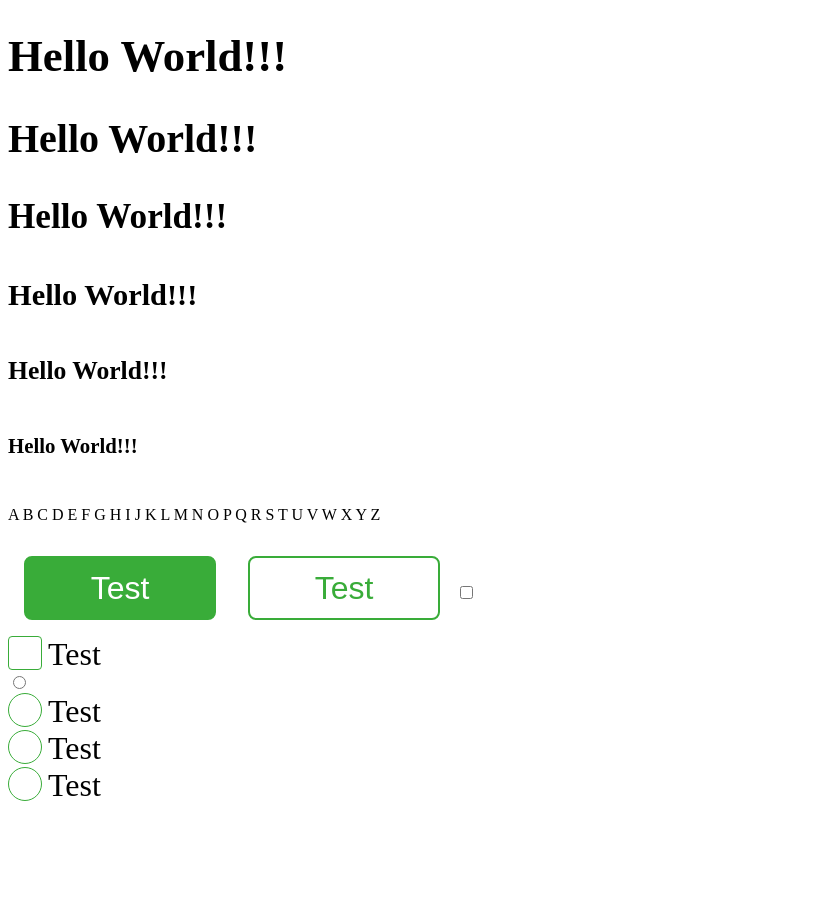
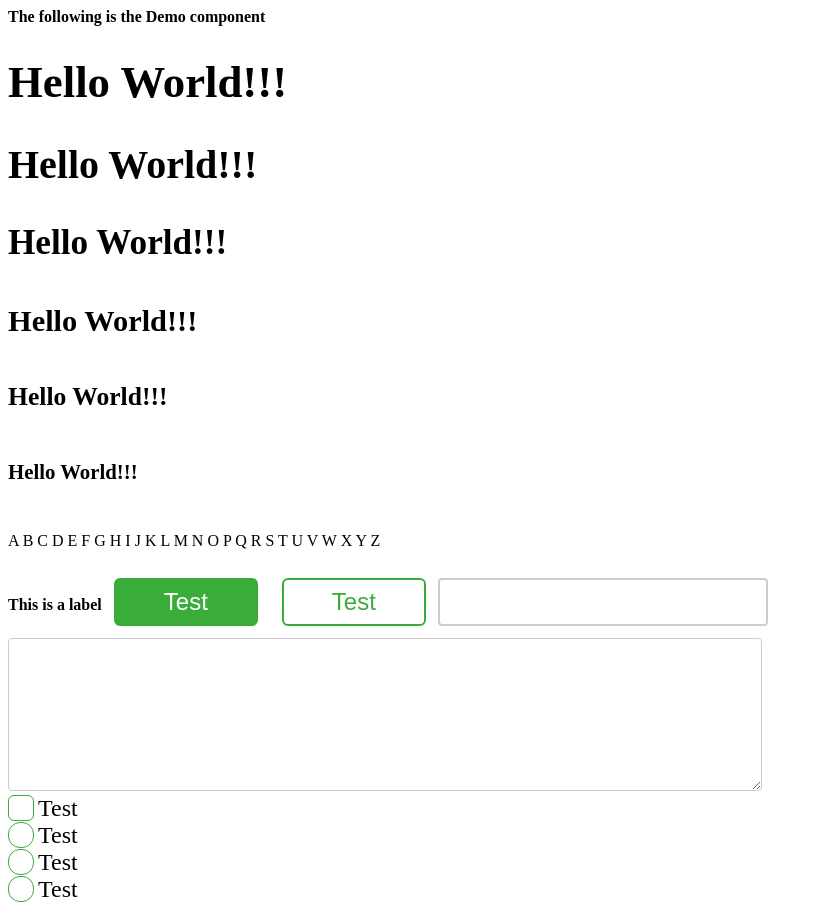
Before and after one commit to jagadeesh-b-ch/clarialpha-web, a React app: page / in a window 1280 px wide. Shown: the whole page, without its empty margins (0-823 px from the left). Before the commit the page ends 812 px from the top, so only its background shows below. Built offline with nearby package versions, Linux system fonts and the light colour scheme; the HTML template or start-up script is replaced by a standard one.

Commit message:
updated styles for the basic html components

```diff
--- a/src/App.jsx
+++ b/src/App.jsx
@@ -1,55 +1,14 @@
 import React from 'react';
 import './styles/global-style.scss';
+
+import Demo from './components/Demo.jsx';
 
 class App extends React.Component {
    render() {
       return (
-          <div>
-         <h1>
-            Hello World!!!
-         </h1>
-         <h2>
-            Hello World!!!
-         </h2>
-         <h3>
-            Hello World!!!
-         </h3>
-         <h4>
-            Hello World!!!
-         </h4>
-         <h5>
-            Hello World!!!
-         </h5>
-         <h6>
-            Hello World!!!
-         </h6>
-         <p>
-             A B C D E F G H I J K L M N O P Q R S T U V W X Y Z
-        </p>
-        <button class="button primary">Test</button>
-        <button class="button default">Test</button>
-        <input type="checkbox"/>
-        <label class="check-box-container">
-            Test
-            <input type="checkbox"/>
-            <span class="check-box"></span>
-        </label>
-        <input type="radio"/>
-        <label class="radio-box-container">
-            Test
-            <input type="radio" name="test"/>
-            <span class="radio-box"></span>
-        </label>
-        <label class="radio-box-container">
-            Test
-            <input type="radio" name="test"/>
-            <span class="radio-box"></span>
-        </label>
-        <label class="radio-box-container">
-            Test
-            <input type="radio" name="test"/>
-            <span class="radio-box"></span>
-        </label>
+        <div>
+            <label>The following is the Demo component</label>
+            <Demo/>
         </div>
       );
    }
--- /dev/null
+++ b/src/components/Demo.jsx
@@ -0,0 +1,59 @@
+import React from 'react';
+
+class Demo extends React.Component {
+    render() {
+        return(
+        <div>
+         <h1>
+            Hello World!!!
+         </h1>
+         <h2>
+            Hello World!!!
+         </h2>
+         <h3>
+            Hello World!!!
+         </h3>
+         <h4>
+            Hello World!!!
+         </h4>
+         <h5>
+            Hello World!!!
+         </h5>
+         <h6>
+            Hello World!!!
+         </h6>
+         <p>
+             A B C D E F G H I J K L M N O P Q R S T U V W X Y Z
+        </p>
+        <label>This is a label</label>
+        <button class="button primary">Test</button>
+        <button class="button default">Test</button>
+        <input type="text" class="text-field"/>
+        <br/>
+        <textarea class="text-area" cols="50" rows="5"></textarea>
+        <label class="check-box-container">
+            Test
+            <input type="checkbox"/>
+            <span class="check-box"></span>
+        </label>
+        <label class="radio-box-container">
+            Test
+            <input type="radio" name="test"/>
+            <span class="radio-box"></span>
+        </label>
+        <label class="radio-box-container">
+            Test
+            <input type="radio" name="test"/>
+            <span class="radio-box"></span>
+        </label>
+        <label class="radio-box-container">
+            Test
+            <input type="radio" name="test"/>
+            <span class="radio-box"></span>
+        </label>
+        </div>
+        );
+    }
+}
+
+export default Demo;
--- a/src/styles/global-style.scss
+++ b/src/styles/global-style.scss
@@ -1,3 +1,4 @@
+@import 'theme/text.scss';
 @import 'theme/button.scss';
 @import 'theme/text-field.scss';
 @import 'theme/check-box.scss';
@@ -13,31 +14,3 @@ body {
     overflow-x: auto;
     overflow-y: auto;
 }
-
-h1 {
-    font-size: 2.8rem;
-}
-
-h2 {
-    font-size: 2.5rem;
-}
-
-h3 {
-    font-size: 2.2rem;
-}
-
-h4 {
-    font-size: 1.9rem;
-}
-
-h5 {
-    font-size: 1.6rem;
-}
-
-h6 {
-    font-size: 1.3rem;
-}
-
-p {
-    font-size: 1rem;
-}
--- a/src/styles/theme/button.scss
+++ b/src/styles/theme/button.scss
@@ -1,12 +1,12 @@
 .button {
-    min-width: 12rem;
-    height: 4rem;
-    margin: 1rem;
+    min-width: 9rem;
+    height: 3rem;
+    margin: 0.75rem;
     font-weight: lighter;
-    font-size: 2rem;
+    font-size: 1.5rem;
     cursor: pointer;
     display: inline-block;
-    border-radius: 0.5rem;
+    border-radius: 0.375rem;
     box-shadow: none;
     border-style: solid;
     user-select: none;
--- a/src/styles/theme/check-box.scss
+++ b/src/styles/theme/check-box.scss
@@ -1,11 +1,12 @@
 .check-box-container {
     display: block;
     position: relative;
-    padding-left: 2.5rem;
-    font-size: 2rem;
+    padding-left: 1.875rem;
+    font-size: 1.5rem;
     user-select: none;
     -webkit-user-select: none;
     -ms-user-select: none;
+    font-weight: lighter;
 }
 
 .check-box-container input {
@@ -18,13 +19,13 @@
     position: absolute;
     top: 0;
     left: 0;
-    height: 2rem;
-    width: 2rem;
+    height: 1.5rem;
+    width: 1.5rem;
     background-color: #ffffff;
     border-style: solid;
     border-width: thin;
     border-color: #39ac39;
-    border-radius: 0.25rem;
+    border-radius: 0.375rem;
 }
 
 .check-box-container input:checked ~ .check-box {
@@ -42,12 +43,12 @@
 }
 
 .check-box-container .check-box:after {
-    left: 0.6rem;
+    left: 0.45rem;
     top: 0rem;
-    width: 0.6rem;
-    height: 1.4rem;
+    width: 0.45rem;
+    height: 1.05rem;
     border: solid #ffffff;
-    border-width: 0 0.2rem 0.2rem 0;
+    border-width: 0 0.15rem 0.15rem 0;
     -webkit-transform: rotate(45deg);
     -ms-transform: rotate(45deg);
     transform: rotate(45deg);
--- a/src/styles/theme/radio-box.scss
+++ b/src/styles/theme/radio-box.scss
@@ -1,11 +1,12 @@
 .radio-box-container {
     display: block;
     position: relative;
-    padding-left: 2.5rem;
-    font-size: 2rem;
+    padding-left: 1.875rem;
+    font-size: 1.5rem;
     user-select: none;
     -webkit-user-select: none;
     -ms-user-select: none;
+    font-weight: lighter;
 }
 
 .radio-box-container input {
@@ -18,13 +19,13 @@
     position: absolute;
     top: 0;
     left: 0;
-    height: 2rem;
-    width: 2rem;
-    border-radius: 1.1rem;
+    height: 1.5rem;
+    width: 1.5rem;
     background-color: #ffffff;
     border-style: solid;
-    border-width: 0.1rem;
+    border-width: thin;
     border-color: #39ac39;
+    border-radius: 0.75rem;
 }
 
 .radio-box:after {
@@ -42,7 +43,7 @@
     top: 0.3rem;
     right: 0.3rem;
     bottom: 0.3rem;
-    border-radius: 0.7rem;
+    border-radius: 0.75rem;
     background-color: #39ac39;
     border-style: none;
 }
--- a/src/styles/theme/text-field.scss
+++ b/src/styles/theme/text-field.scss
@@ -0,0 +1,27 @@
+.text-field {
+    font-size: 1.5rem;
+    background-color: #ffffff;
+    border-style: solid;
+    border-color: #cccccc;
+    border-radius: 0.25rem;
+    padding: 0.5rem;
+}
+
+.text-field:focus {
+    border-color: #39ac39;
+    box-shadow: #39ac39;
+}
+
+.text-area {
+    font-size: 1.5rem;
+    background-color: #ffffff;
+    border-style: solid;
+    border-color: #cccccc;
+    border-radius: 0.25rem;
+    padding: 0.5rem;
+}
+
+.text-area:focus {
+    border-color: #39ac39;
+    box-shadow: #39ac39;
+}
--- /dev/null
+++ b/src/styles/theme/text.scss
@@ -0,0 +1,32 @@
+h1 {
+    font-size: 2.8rem;
+}
+
+h2 {
+    font-size: 2.5rem;
+}
+
+h3 {
+    font-size: 2.2rem;
+}
+
+h4 {
+    font-size: 1.9rem;
+}
+
+h5 {
+    font-size: 1.6rem;
+}
+
+h6 {
+    font-size: 1.3rem;
+}
+
+p {
+    font-size: 1rem;
+}
+
+label {
+    font-size: 1rem;
+    font-weight: bold;
+}
```
